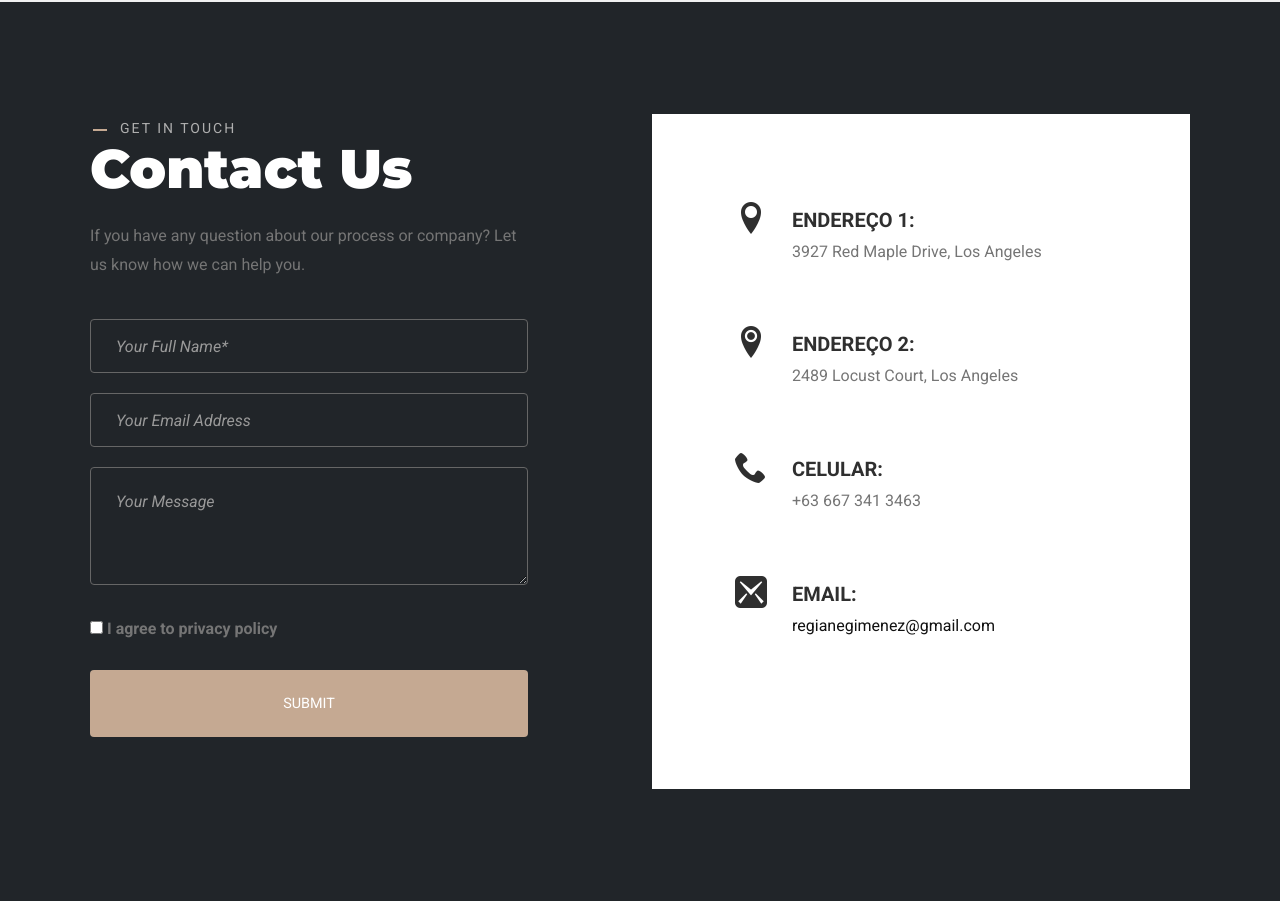
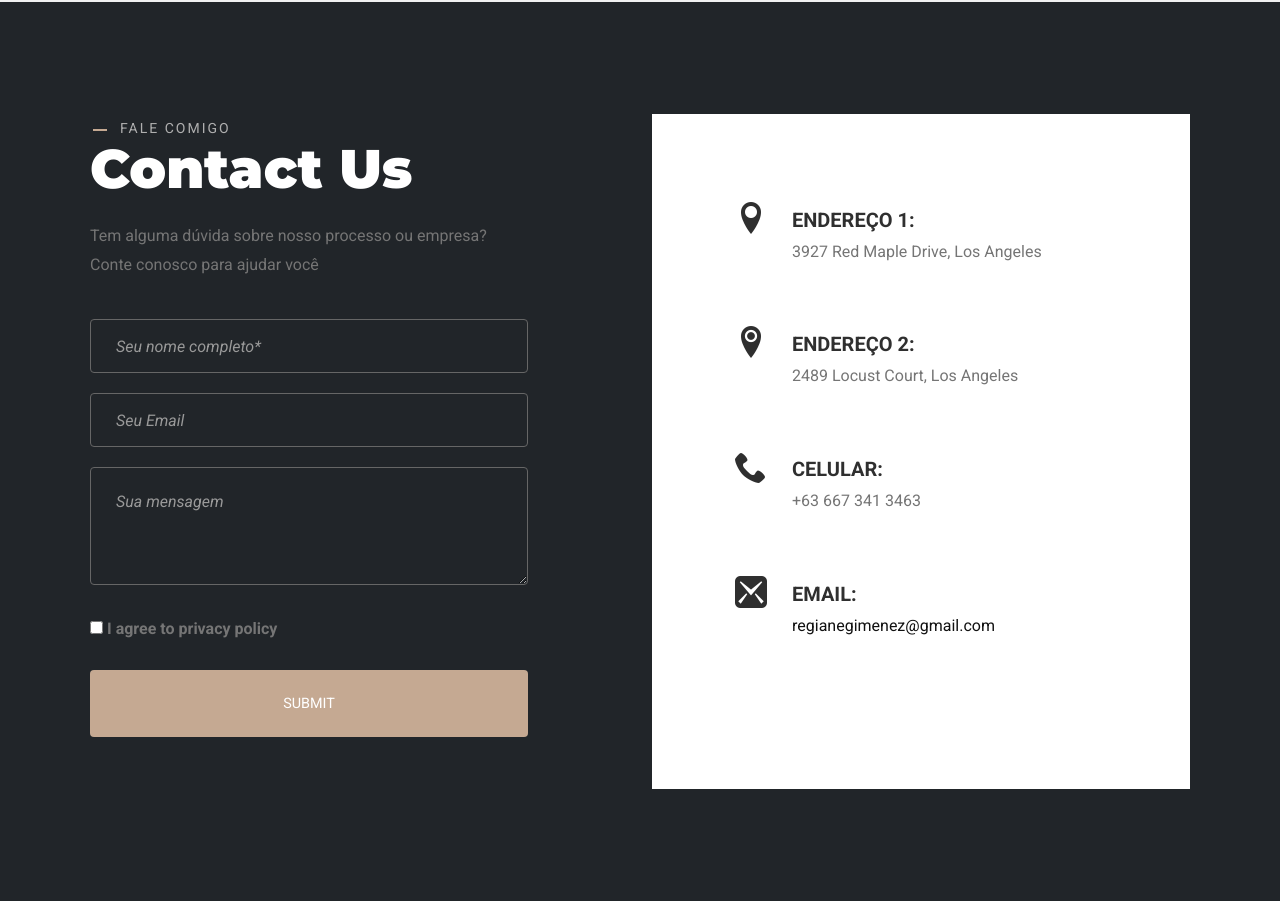
Before and after one commit to Gustavo-Champam/PortifolioArquiteta.github.io, a plain HTML site: page index.html in a window 1280 px wide. Shown: the part 4380-5297 px from the top of the page. Drawn offline with nearby package versions, Linux system fonts and the light colour scheme; files whose address does not match are found by name.

Commit message:
Atualizar o index.html

```diff
--- a/index.html
+++ b/index.html
@@ -479,22 +479,22 @@
 
 						<div class="section-header">
 							<div class="title">
-								<span>Get in touch</span>
+								<span>Fale comigo</span>
 							</div>
 							<h2 class="section-title light">Contact us</h2>
 						</div>
 
-						<p>If you have any question about our process or company? Let us know how we can help you.</p>
+						<p>Tem alguma dúvida sobre nosso processo ou empresa? Conte conosco para ajudar você</p>
 
 						<form id="form-contact" class="form-light" action="contact.php">
 							<p>
-								<input type="text" name="name" placeholder="Your Full Name*" required>
+								<input type="text" name="name" placeholder="Seu nome completo*" required>
 							</p>
 							<p>
-								<input type="text" name="email" placeholder="Your Email Address" required>
+								<input type="text" name="email" placeholder="Seu Email" required>
 							</p>
 							<p>
-								<textarea name="message" placeholder="Your Message" required></textarea>
+								<textarea name="message" placeholder="Sua mensagem" required></textarea>
 							</p>
 							<p>
 								<label for="agree">
```
